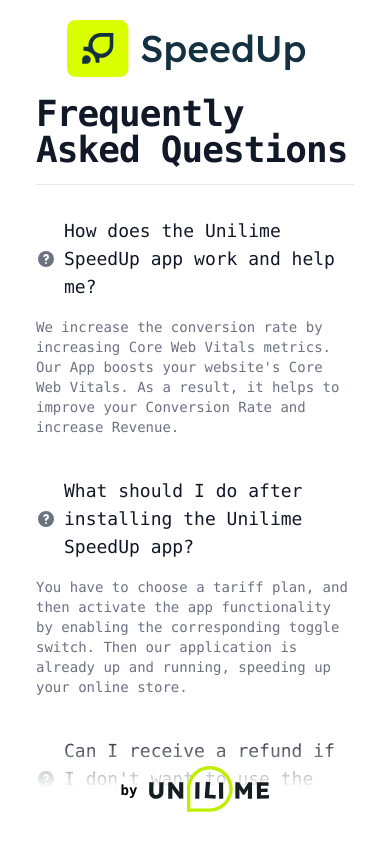
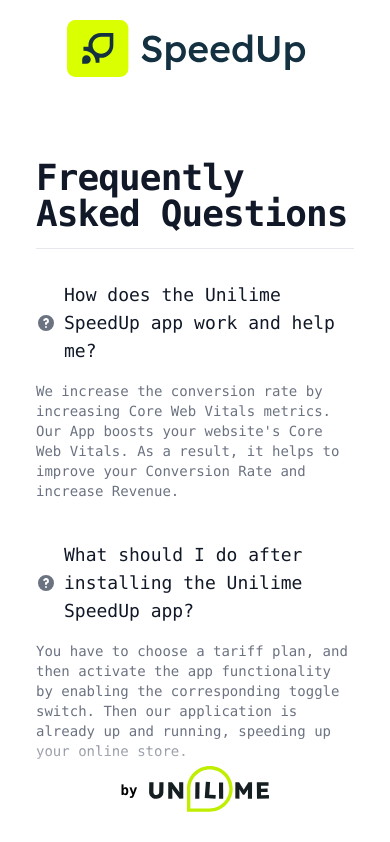
Before and after one commit to MikhailSemeniuk/adentro-next, a Next.js app: page /faq in a window 390 px wide. Shown: the top 842 px of the page. Built offline with nearby package versions, Linux system fonts and the light colour scheme.

Commit message:
increase padding for pages

```diff
--- a/src/app/faq/page.tsx
+++ b/src/app/faq/page.tsx
@@ -8,7 +8,7 @@
 
 export default function Faq() {
     return (
-        <main className="flex min-h-screen flex-col items-center justify-between p-16 px-5 bg-white">
+        <main className="flex min-h-screen flex-col items-center justify-between p-32 lg:p-16 px-5 bg-white">
 
             <Header/>
 
--- a/src/app/page.tsx
+++ b/src/app/page.tsx
@@ -4,7 +4,7 @@
 
 export default function Home() {
     return (
-        <main className="flex min-h-screen flex-col items-center justify-between p-16 px-5 bg-white">
+        <main className="flex min-h-screen flex-col items-center justify-between p-16 pb-32 lg:pb-16 px-5 bg-white">
 
             <Header/>
 
--- a/src/app/privacy/page.tsx
+++ b/src/app/privacy/page.tsx
@@ -8,7 +8,7 @@
 
 export default function Privacy() {
     return (
-        <main className="flex min-h-screen flex-col items-center justify-between p-16 px-5 bg-white">
+        <main className="flex min-h-screen flex-col items-center justify-between p-32 lg:p-16 px-5 bg-white">
 
             <Header/>
 
```
